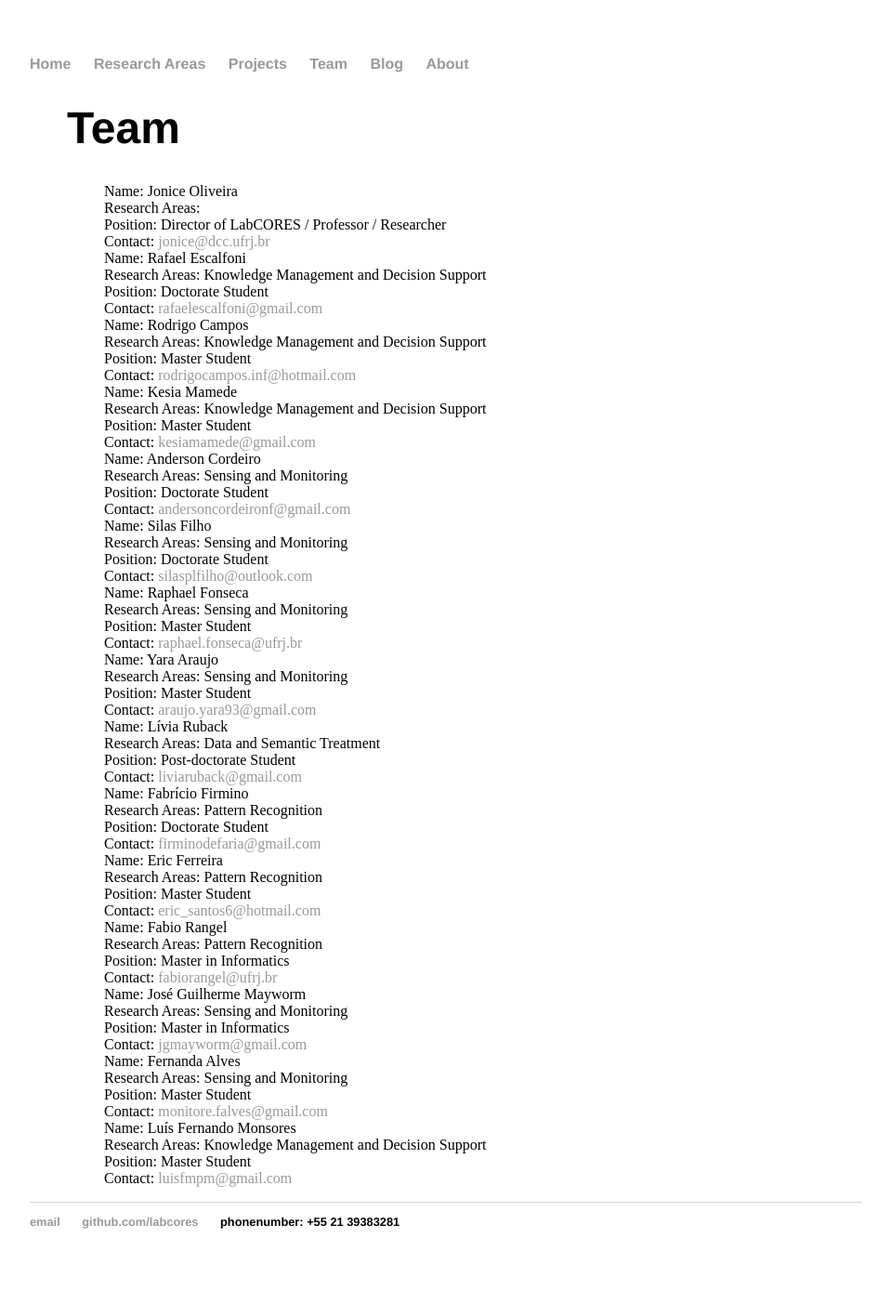
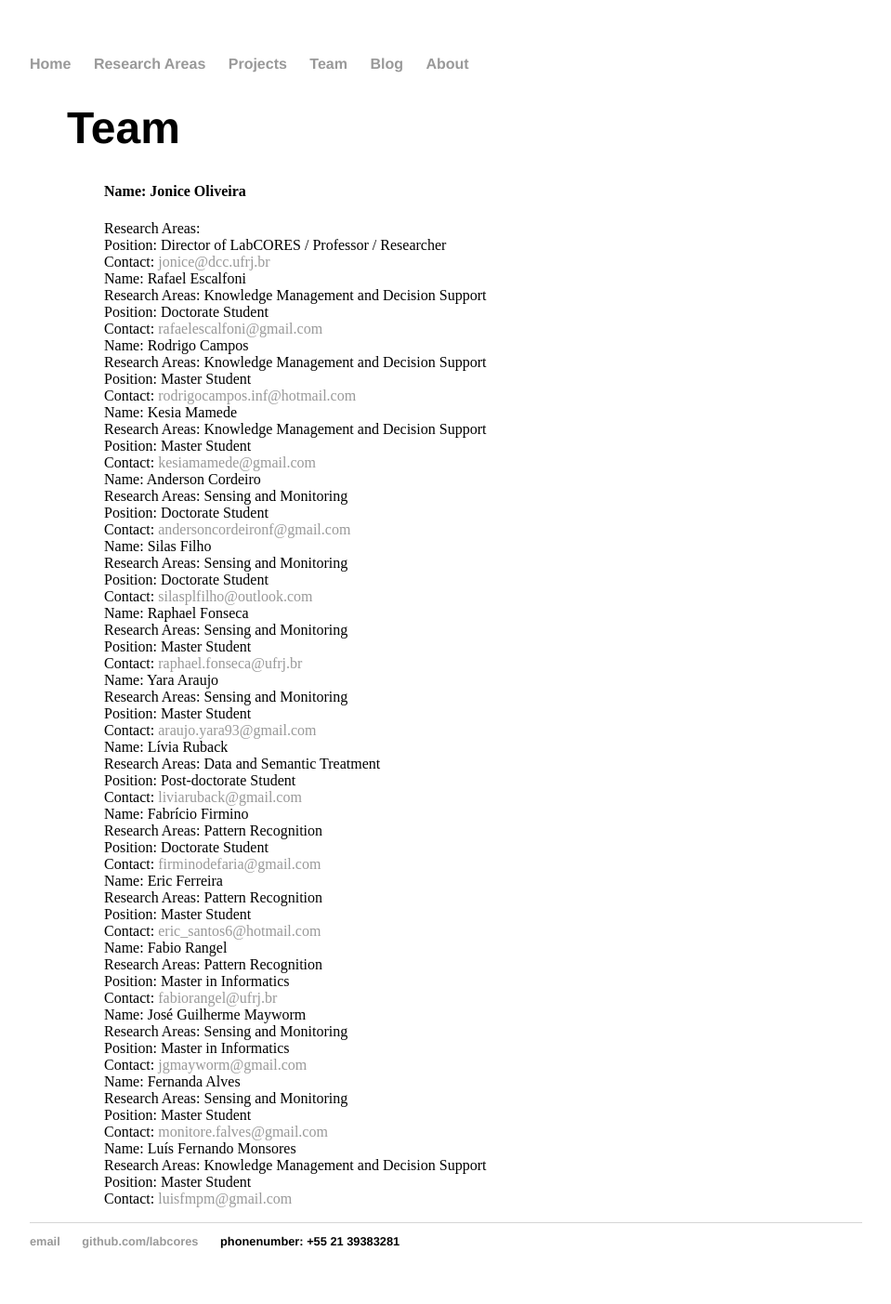
Before and after one commit to labcores/labcores.github.io, a Jekyll site: the page built from team/index.html, in a window 1280 px wide. Shown: the whole page at 93% size, without its empty margins (160-1119 px from the left). Built offline with Jekyll 4.4.1, drawn with Linux system fonts in a browser that asks for light colours; before the commit the page ends 1382 px from its top, so only the background shows below that.

```diff
--- a/team/index.html
+++ b/team/index.html
@@ -6,7 +6,7 @@ title: Social Computing and Social Network Analysis Laboratory
 	<ul>
 		<li><h1>Team</h1>
 			<ul name="jonice">
-				<li>Name: Jonice Oliveira</li>
+				<li><h4>Name: Jonice Oliveira</h4></li>
 				<li>Research Areas: </li>
 				<li>Position: Director of LabCORES / Professor / Researcher</li>
 				<li>Contact: <a href="mailto:jonice@dcc.ufrj.br">jonice@dcc.ufrj.br</a></li>
```
